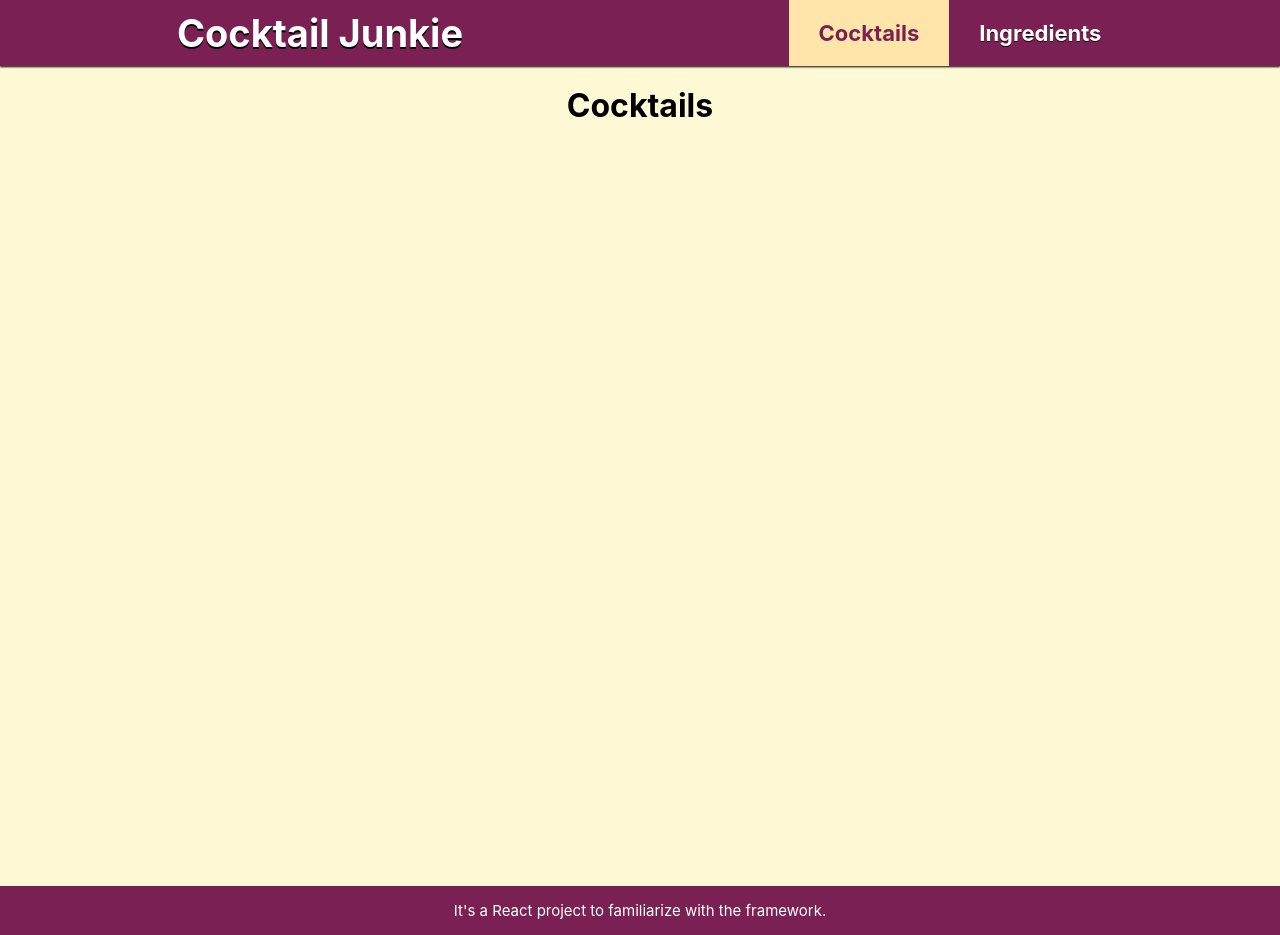
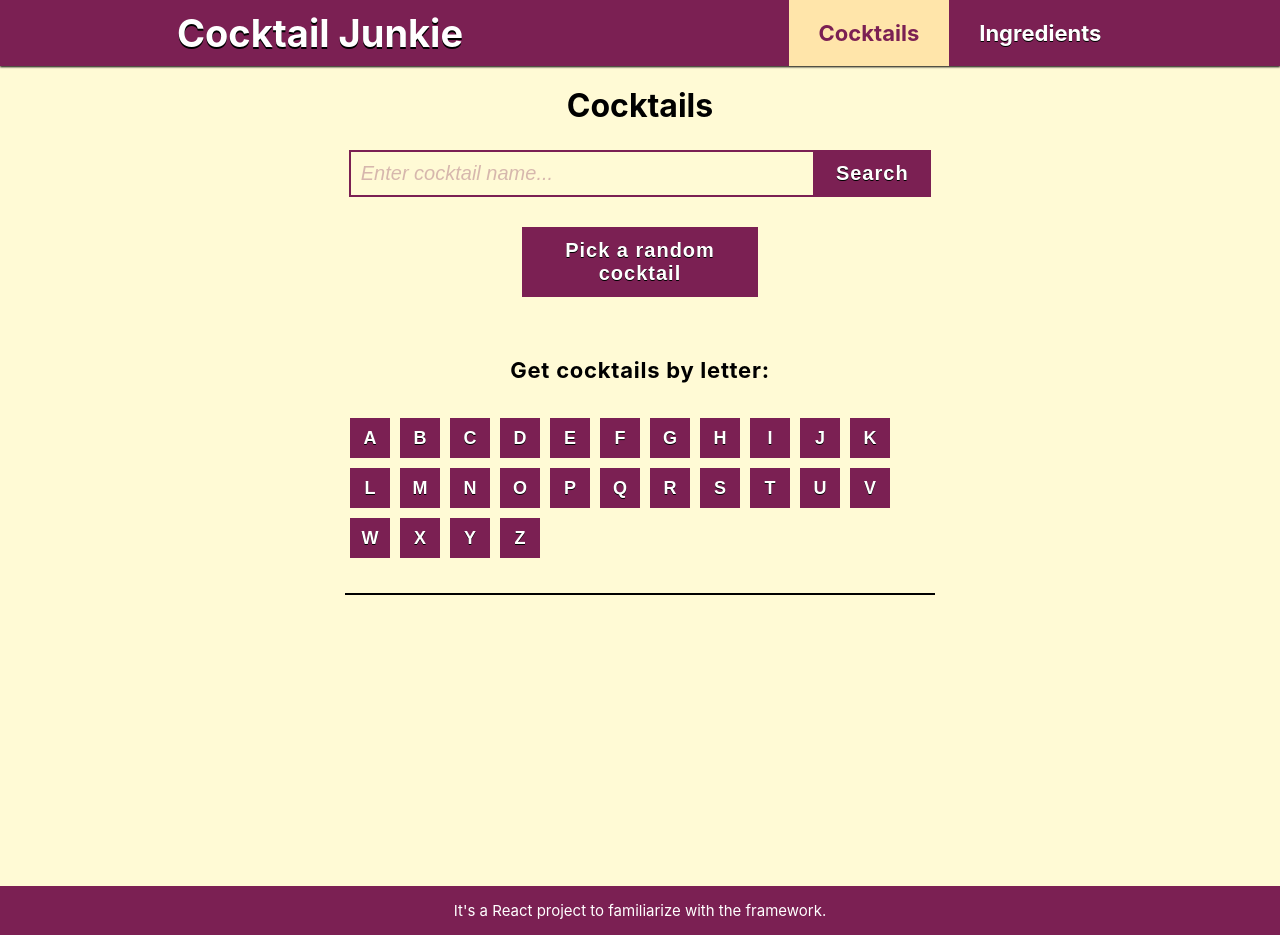
Before and after one commit to VasilisG/Cocktail-Search, a React (Create React App) app: page /cocktails in a window 1280 px wide. Built offline with nearby package versions, Linux system fonts and the light colour scheme.

Commit message:
Applied CSS.

```diff
--- a/src/App.css
+++ b/src/App.css
@@ -218,3 +218,104 @@ footer {
 .ingredient-item .main-title:hover {
   background-color:#6de4f9;
 }
+
+.search-cocktail-form, .random-cocktail-container {
+  width: 50%;
+  margin: auto;
+  text-align: center;
+  margin-bottom: 30px;
+}
+
+.cocktail-name-input {
+  width: 75%;
+  padding: 10px;
+  box-shadow: none;
+  outline: none;
+  background: #fff0;
+  border: 2px solid #7b2053;
+  border-right: none;
+  font-size: 20px;
+}
+
+::placeholder {
+  color: #7b2053;
+  font-style: italic;
+  opacity: 0.3;
+}
+
+.cocktail-name-search-button, .random-cocktail {
+  border: 2px solid #7b2053;
+  background-color: #7b2053;
+  font-size: 20px;
+  letter-spacing: 1px;
+  color: #fff;
+  text-shadow: 0px 1px #000;
+  font-weight: bold;
+  cursor: pointer;
+  transition: 0.4s ease;
+}
+
+.cocktail-name-search-button {
+  width: 20%;
+  padding: 10px;
+}
+
+.cocktail-name-search-button:hover, .random-cocktail:hover {
+  background-color:#e03596;
+  border: 2px solid #e03596;
+}
+
+.random-cocktail-container {
+  text-align: center;
+}
+
+.random-cocktail {
+  padding: 10px;
+  width: 40%;
+  margin-bottom: 30px;
+}
+
+.cocktail-alphabet {
+  text-align: center;
+  font-size: 22px;
+  font-weight: bold;
+  letter-spacing: 0.75px;
+}
+
+.cocktail-alphabet-title {
+  margin: 0;
+}
+
+.cocktail-letter-container {
+  width: 50%;
+  margin: auto;
+  display: flex;
+}
+
+.cocktail-letter-inner-container {
+  display: flex;
+  margin: auto;
+  justify-content: flex-start;
+  flex-wrap: wrap;
+  padding: 30px 0px;
+  border-bottom: 2px solid #000;
+}
+
+.cocktail-letter {
+  border: none;
+  margin: 5px;
+  padding: 0;
+  width: 40px;
+  height: 40px;
+  background-color: #7b2053;
+  color: #fff;
+  font-size: 18px;
+  font-weight: bold;
+  text-shadow: 0px 1px #000;
+  cursor: pointer;
+  transition: 0.4s ease;
+}
+
+.cocktail-letter:hover {
+  background-color:#e03596;
+}
--- a/src/Comps/SearchCockTail.js
+++ b/src/Comps/SearchCockTail.js
@@ -2,4 +2,40 @@ import React, {Component} from 'react';
 
 class SearchCockTail extends Component {
 
+    constructor(props) {
+        super(props);
+        this.state = {
+            'name': '',
+            'letter': '',
+            'ingredients': []
+        };
+    }
+
+    render(){
+        return (
+            <div class="search-cocktail-container">
+                <div class="search-inner-container">
+                    <form class="search-cocktail-form">
+                        <input type="text" class="cocktail-name-input" placeholder="Enter cocktail name..."/>
+                        <button class="cocktail-name-search-button">Search</button>
+                    </form>
+                    <div class="random-cocktail-container">
+                        <button class="random-cocktail">Pick a random cocktail</button>
+                    </div>
+                </div>
+                <div class="cocktail-alphabet">
+                    <div class="cocktail-alphabet-title-container">
+                        <p class="cocktail-alphabet-title">Get cocktails by letter:</p>
+                    </div>
+                    <div class="cocktail-letter-container">
+                        <div class="cocktail-letter-inner-container">
+                            {'abcdefghijklmnopqrstuvwxyz'.split('').map((elem) => <button class="cocktail-letter" letter={elem}>{elem.toUpperCase()}</button>)}
+                        </div>
+                    </div>
+                </div>
+            </div>
+        );
+    }
 }
+
+export default SearchCockTail;
--- a/src/Pages/Cocktail.js
+++ b/src/Pages/Cocktail.js
@@ -1,10 +1,12 @@
 import React, {Component} from 'react';
+import SearchCockTail from '../Comps/SearchCockTail';
 
 class Cocktail extends Component {
     render(){
         return (
             <main>
                 <h1 className="page-title">Cocktails</h1>
+                <SearchCockTail/>
             </main>
         );
     }
```
Also changed, not shown: 1 other file (tests, documents, lock files or other folders).
